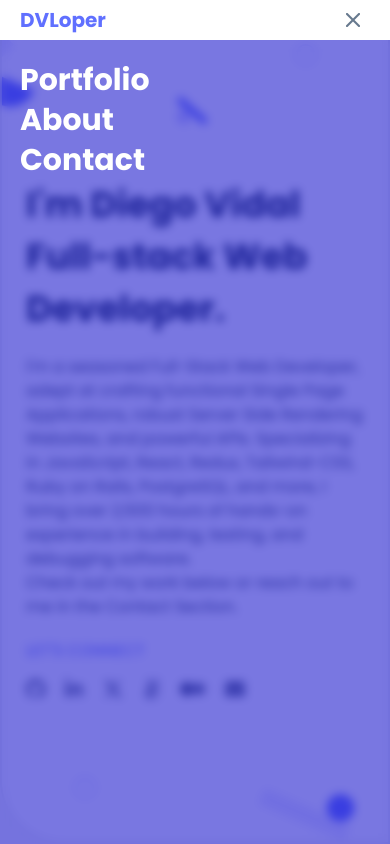
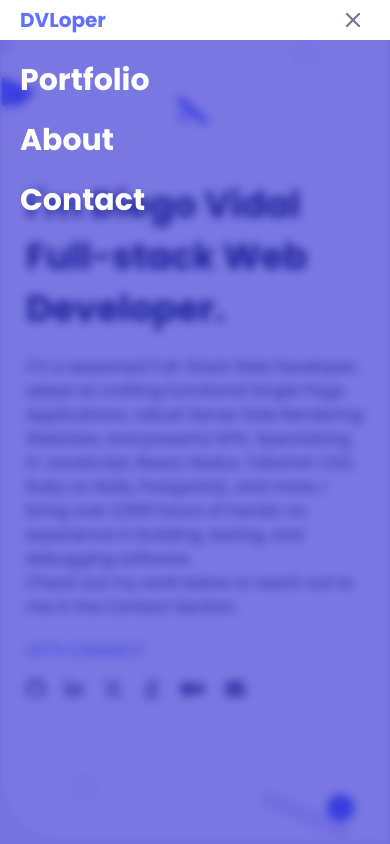
Before and after one commit to Diegogagan2587/Diegogagan2587.github.io, a React (Vite) app: page / in a window 390 px wide. Both pictures are taken after a click on the link "DVLoper". Shown: the top 844 px of the page. Built offline with nearby package versions, Linux system fonts and the light colour scheme.

Commit message:
NavBar: Add gap for mobile version

```diff
--- a/src/components/NavigationBar.jsx
+++ b/src/components/NavigationBar.jsx
@@ -7,7 +7,7 @@ const NavigationBar = ({scrollToSection}) => {
   const [isMenuOpen, setIsMenuOpen] = useState(false);
 
   const dropdownOpenClasses =
-    'block absolute w-screen sm:w-auto h-screen sm:h-auto left-0 sm:left-auto top-10 sm:top-auto bg-[#201DCE99] backdrop-blur-[5px] bg-opacity-60 text-white font-semibold text-3xl sm:text-base leading-10';
+    'absolute h-screen sm:h-auto left-0 sm:left-auto top-10 sm:top-auto bg-[#201DCE99] backdrop-blur-[5px] bg-opacity-60 text-white font-semibold text-3xl sm:text-base leading-10';
   const handleMenuClick = () => {
     setIsMenuOpen(!isMenuOpen);
   };
@@ -37,6 +37,8 @@ const NavigationBar = ({scrollToSection}) => {
       <ul
         className={`
       ${isMenuOpen ? dropdownOpenClasses : 'hidden'}
+      flex flex-col sm:flex-row
+      w-screen sm:w-auto
       sm:relative sm:flex p-5 sm:p-0 sm:bg-white
        gap-5 sm:font-medium sm:text-[#344563]`}
       >
```
